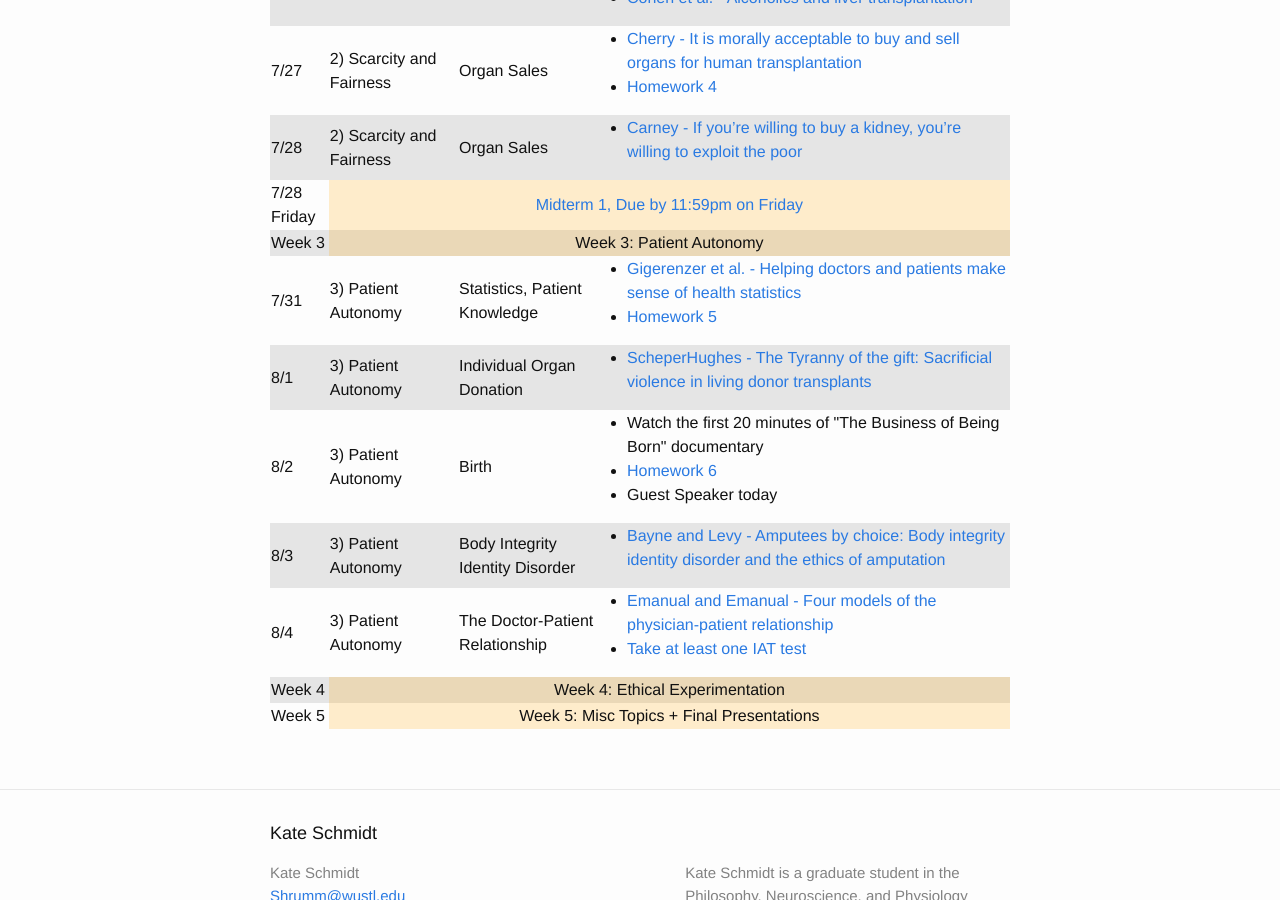
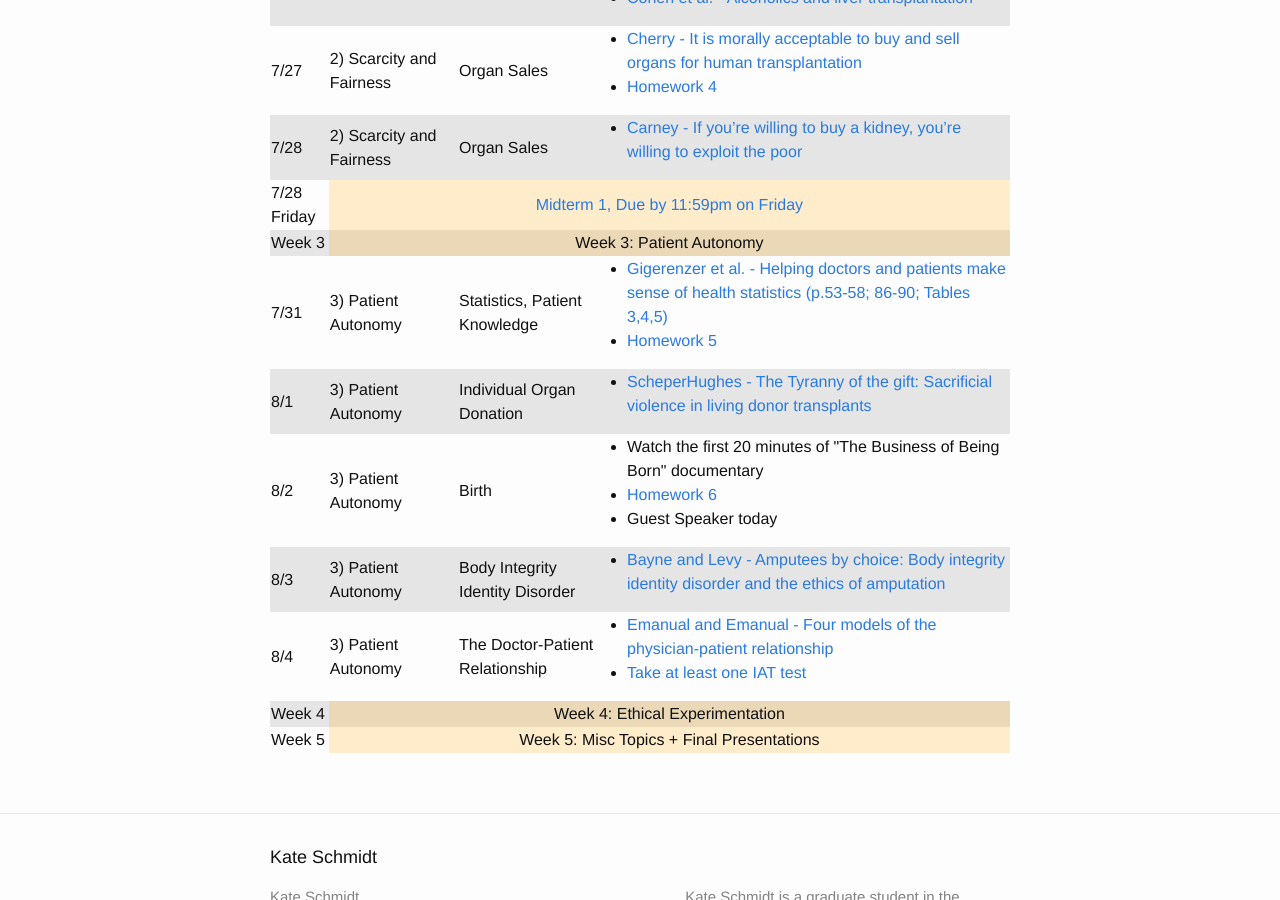
Before and after one commit to kcsschmidt/website, a Jekyll site: the page built from classes/biomed/index.html, in a window 1280 px wide and 900 px high, scrolled down 1033 px. Built offline with Jekyll 4.4.1, drawn with Linux system fonts in a browser that asks for light colours.

Commit message:
added page number

```diff
--- a/classes/biomed/index.html
+++ b/classes/biomed/index.html
@@ -157,7 +157,7 @@ menu: classes
       <td>
         <ul>
           <li>
-            <a href="/BME2016/Gigerenzer-HealthStats.pdf">Gigerenzer et al. - Helping doctors and patients make sense of health statistics</a>
+            <a href="/BME2016/Gigerenzer-HealthStats.pdf">Gigerenzer et al. - Helping doctors and patients make sense of health statistics (p.53-58; 86-90; Tables 3,4,5)</a>
           </li>
           <li><a href="/BME2016/Homework5.docx">Homework 5</a></li>
         </ul>
```
